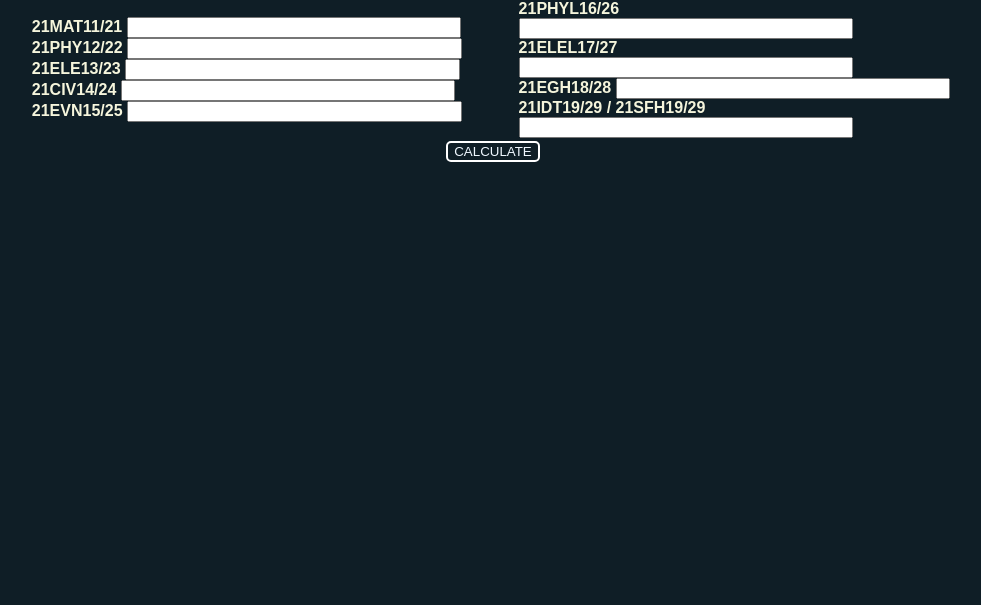
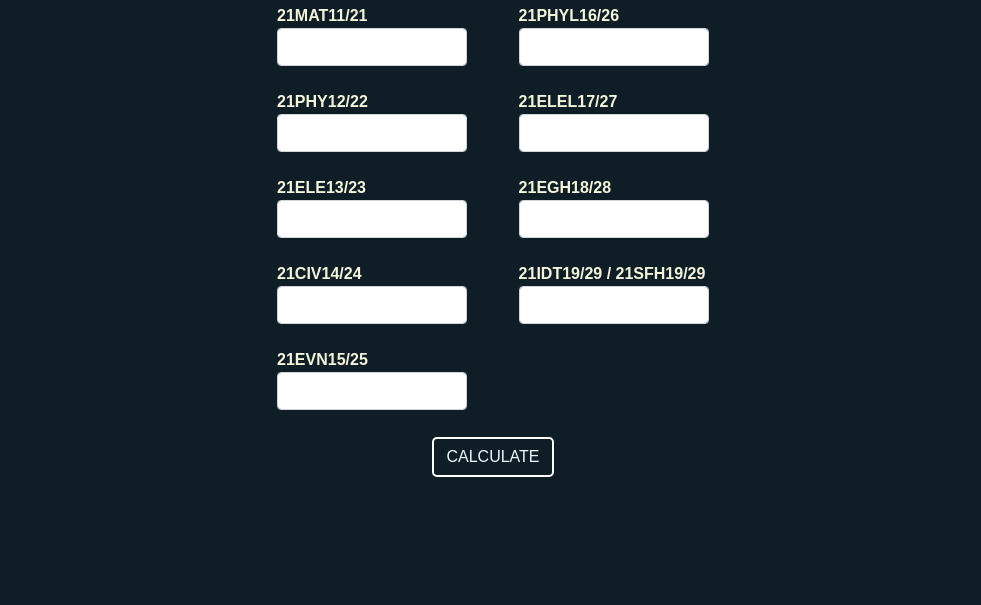
Before and after one commit to KetanHegde/sgpa, a plain HTML site: page pcyclesgpa/index.html in a window 1280 px wide. Shown: the part 210-815 px from the top of the page, without its empty margins (147-1128 px from the left). Drawn offline with Linux system fonts and the light colour scheme.

Commit message:
Update index.html

```diff
--- a/pcyclesgpa/index.html
+++ b/pcyclesgpa/index.html
@@ -6,7 +6,7 @@
     <meta http-equiv="X-UA-Compatible" content="IE=edge">
     <meta name="viewport" content="width=device-width, initial-scale=1.0">
     <title>P Cycle SGPA</title>
-    <link href="../bootstrap.css">
+    <link rel="stylesheet" href="../bootstrap.css">
     <style>
         input::-webkit-outer-spin-button,
         input::-webkit-inner-spin-button {
```
